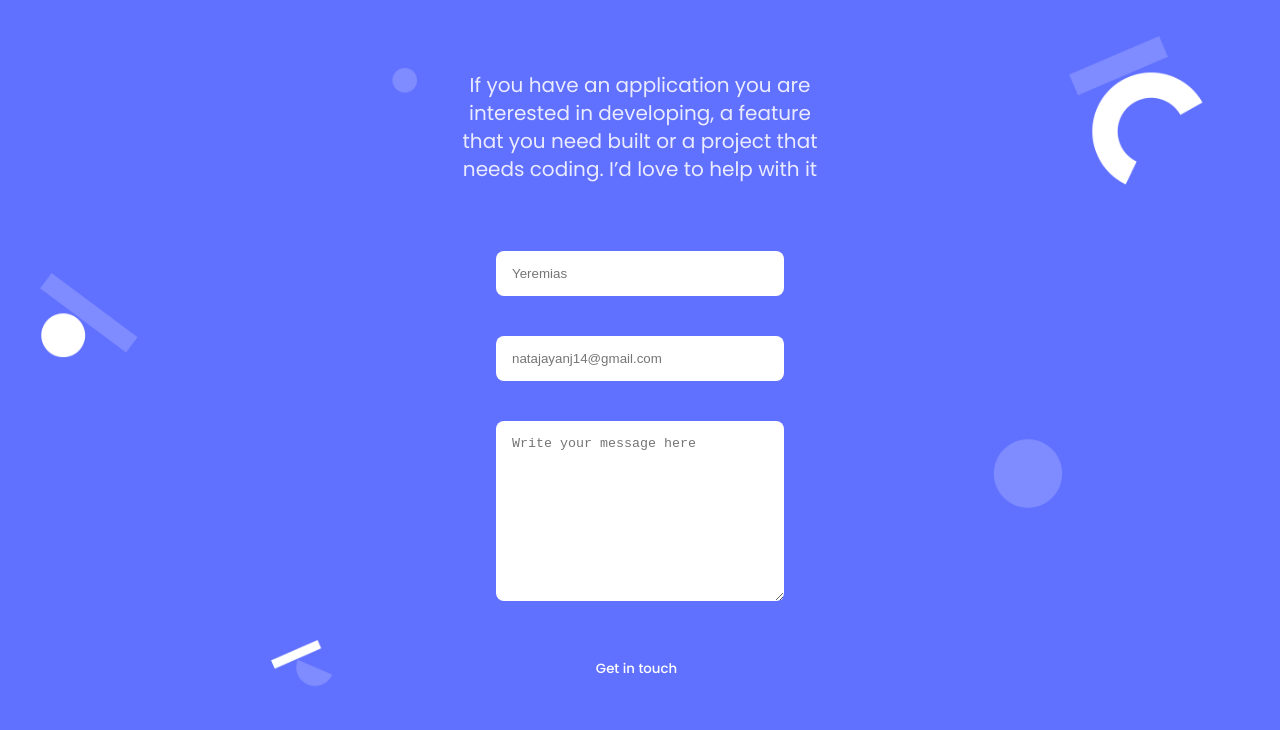
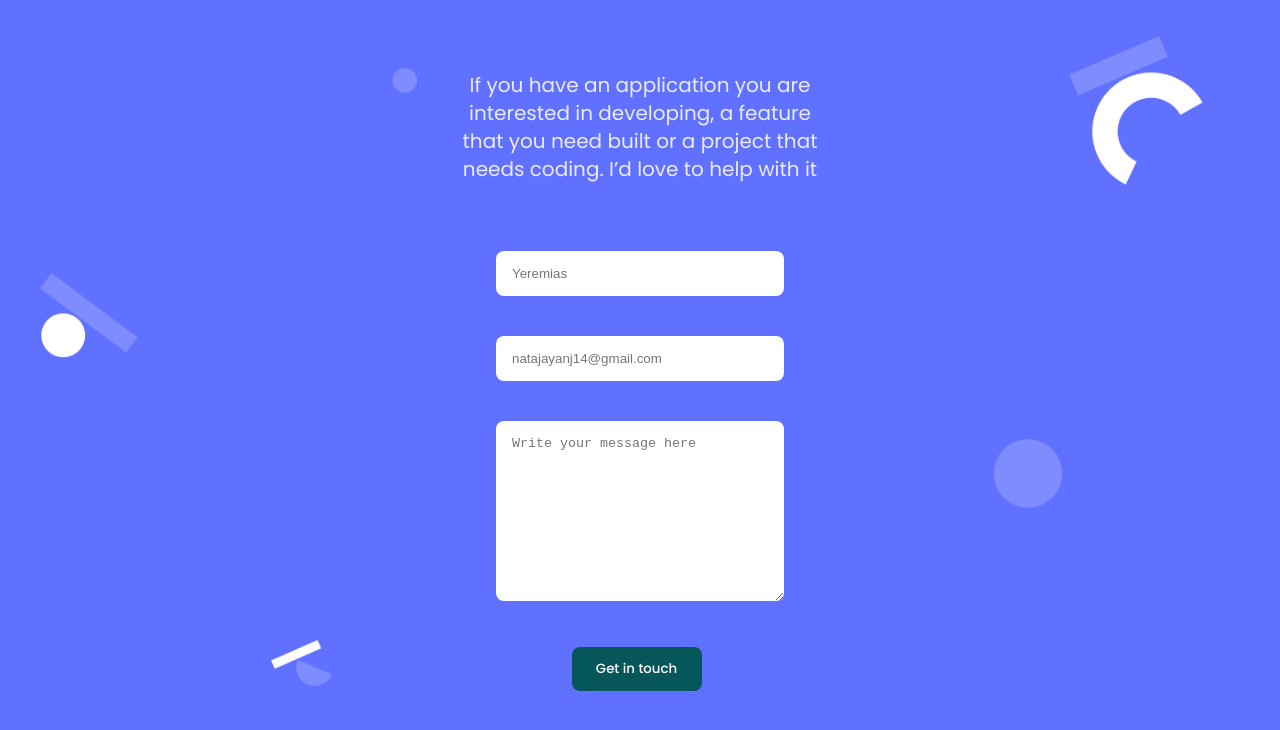
Before and after one commit to Rana-Mudassir/portfolio_project, a plain HTML site: page index.html in a window 1280 px wide. In both pictures the pointer is over the button "Get in touch". Shown: the part 4741-5471 px from the top of the page. Drawn offline with Linux system fonts and the light colour scheme.

Commit message:
Update btn color,portfolio title

```diff
--- a/index.html
+++ b/index.html
@@ -2,7 +2,7 @@
 <html lang="en">
   <head>
     <meta charset="UTF-8" />
-    <title>Portfolio Profile</title>
+    <title>Mudassir's Portfolio</title>
     <meta http-equiv="X-UA-Compatible" content="IE=edge" />
     <meta name="viewport" content="width=device-width, initial-scale=1.0" />
     <link rel="preconnect" href="https://fonts.googleapis.com" />
--- a/style.css
+++ b/style.css
@@ -319,7 +319,7 @@ ul {
 }
 
 #btn:hover {
-  background-color: #6070ff;
+  background-color: rgb(4, 87, 90);
   color: #fff;
   transition-property: color, background-color;
   transition-duration: 3s;
```
